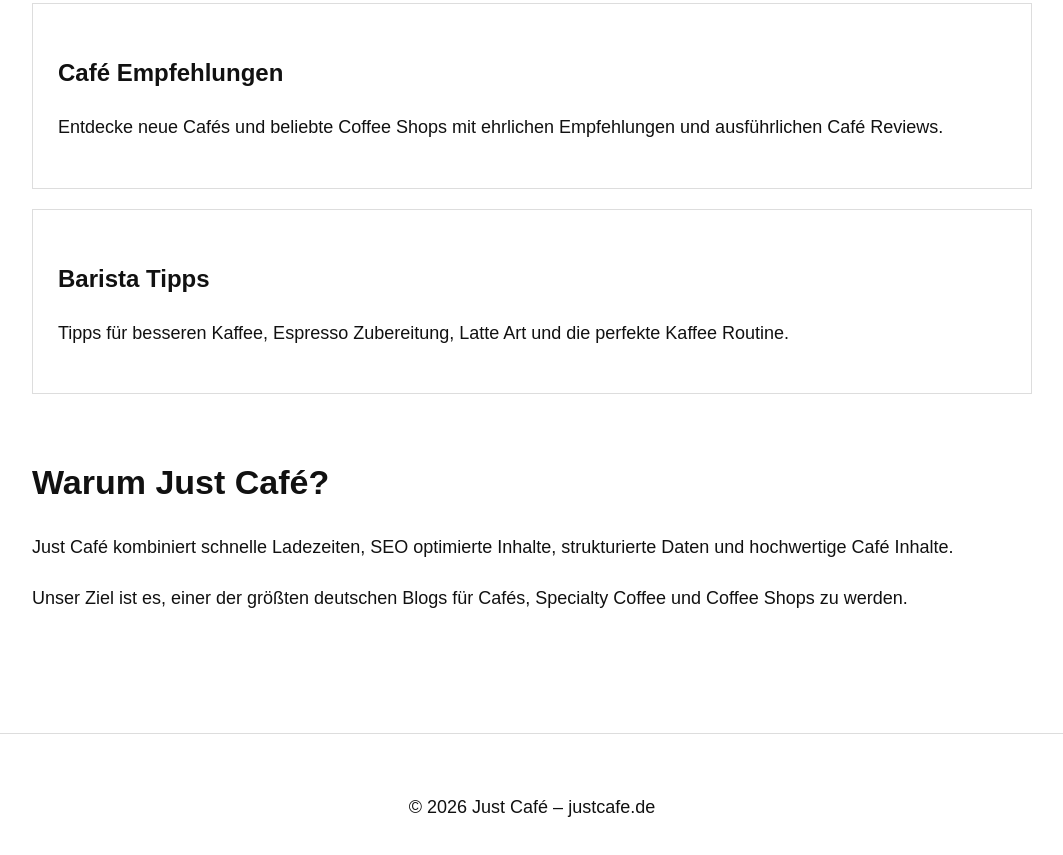
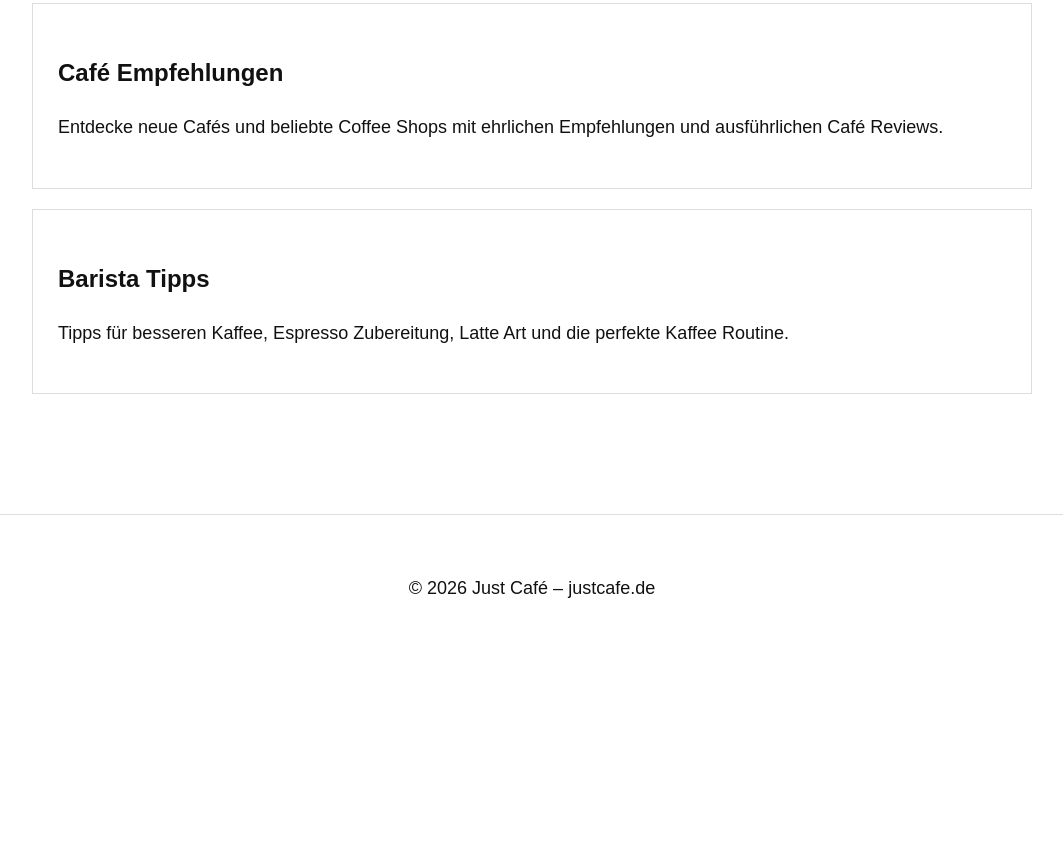
Before and after one commit to benjibrew/lueluelue, a plain HTML site: page index.html in a window 1280 px wide. Shown: the part 1034-1889 px from the top of the page, without its empty margins (108-1171 px from the left). After the commit the page ends 1698 px from the top, so only its background shows below. Drawn offline with Linux system fonts and the light colour scheme.

Commit message:
Update index.html

```diff
--- a/index.html
+++ b/index.html
@@ -163,20 +163,6 @@
       </div>
     </section>
 
-    <section>
-      <h2>Warum Just Café?</h2>
-
-      <p>
-        Just Café kombiniert schnelle Ladezeiten, SEO optimierte Inhalte,
-        strukturierte Daten und hochwertige Café Inhalte.
-      </p>
-
-      <p>
-        Unser Ziel ist es, einer der größten deutschen Blogs für Cafés,
-        Specialty Coffee und Coffee Shops zu werden.
-      </p>
-    </section>
-
   </main>
 
   <footer>
```
